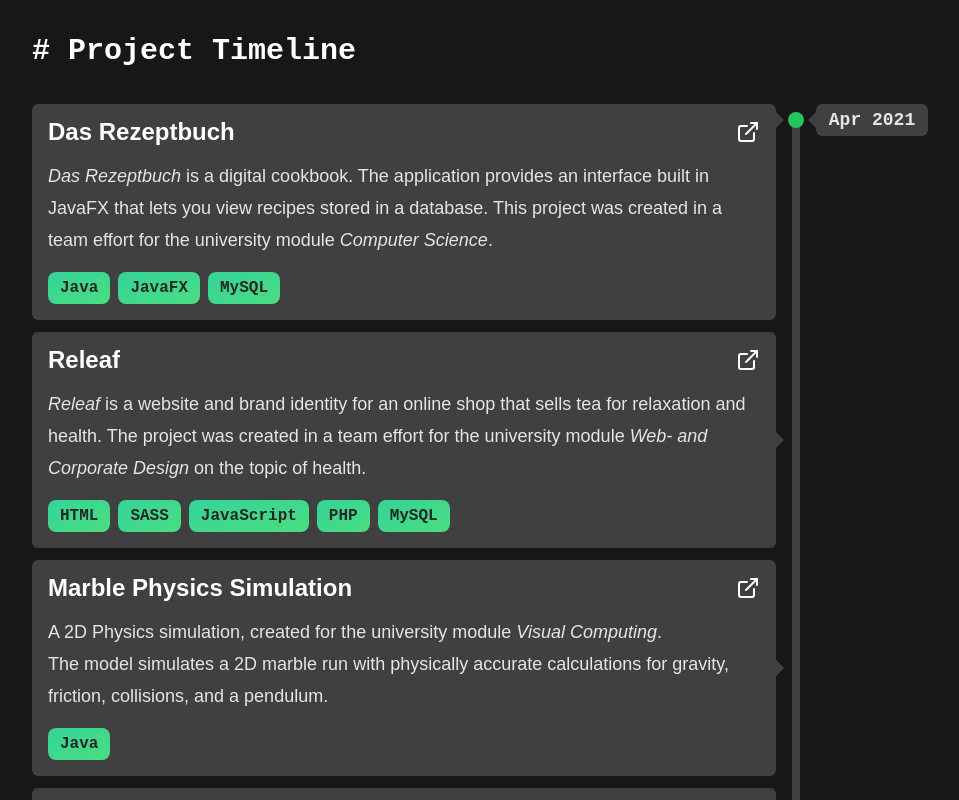
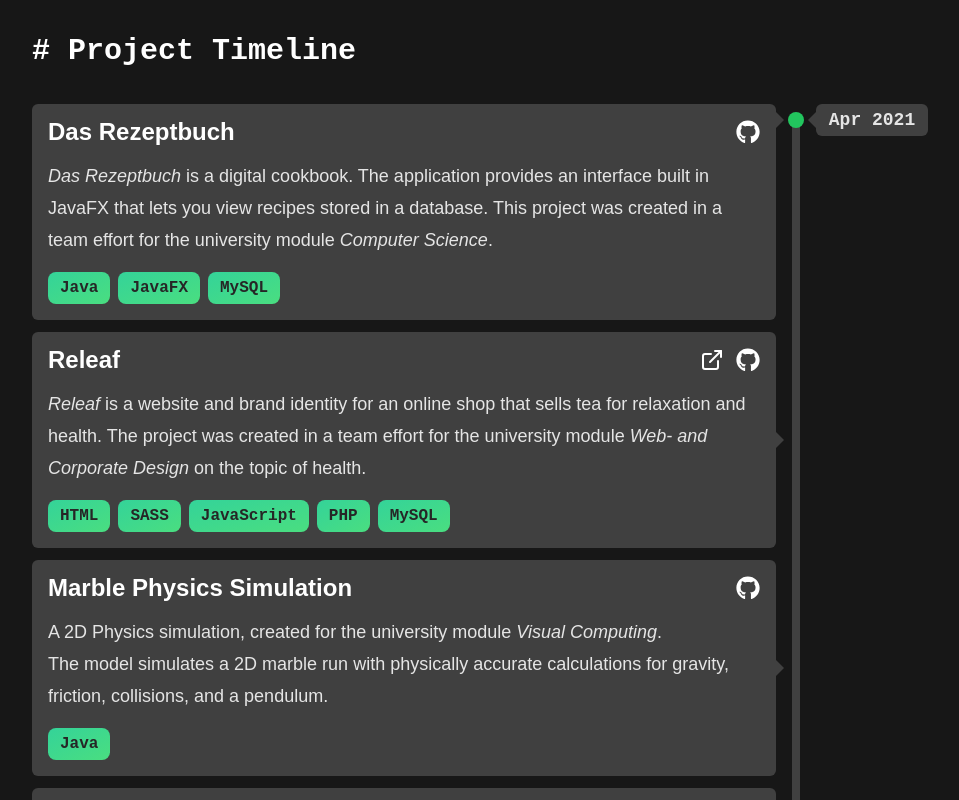
Before and after one commit to LucasOe/portfolio, a React (Vite) app: page / in a window 1280 px wide. Shown: the part 1280-2080 px from the top of the page, without its empty margins (160-1119 px from the left). Built offline with nearby package versions, Linux system fonts and the light colour scheme.

Commit message:
Add support for multiple links for Projects

```diff
--- a/src/components/Project.tsx
+++ b/src/components/Project.tsx
@@ -1,32 +1,45 @@
-import { FiExternalLink } from "react-icons/fi";
+import { ReactNode } from "react";
+import { IconContext } from "react-icons";
 import ReactMarkdown from "react-markdown";
 import Label from "./Label";
+
+type Link = {
+	to: string;
+	icon: ReactNode;
+};
 
 export type ProjectProps = {
 	description: string;
 	title: string;
-	link: string;
+	links: Link[];
 	stack: string[];
 	time: number;
 	arrowPosition: number;
 	arrowRef?: React.Ref<HTMLDivElement> | null;
 };
 
-export default function Project({ description, title, link, stack, arrowPosition, arrowRef }: ProjectProps) {
+export default function Project({ description, title, links, stack, arrowPosition, arrowRef }: ProjectProps) {
 	return (
 		<div className="flex w-full transition-transform duration-300 hover:-translate-x-2">
 			<div className="flex w-full flex-col space-y-4 rounded-md bg-neutral-700 p-4">
 				<div className="flex items-start justify-between">
 					<h3 className="m-0 leading-none">{title}</h3>
+					<div className="flex gap-3">
+						{links.map((link, index) => (
 							<a
-						href={link}
+								key={index}
+								href={link.to}
 								target="_blank"
 								rel="noreferrer"
 								aria-label={`${title} on Github`}
 								className="focus rounded-sm"
 							>
-						<FiExternalLink className="h-6 w-6 hover:text-green-400" />
+								<IconContext.Provider value={{ className: "h-6 w-6 hover:text-green-400" }}>
+									{link.icon}
+								</IconContext.Provider>
 							</a>
+						))}
+					</div>
 				</div>
 				<ReactMarkdown>{description}</ReactMarkdown>
 				<div className="flex flex-wrap gap-2">
--- a/src/pages/Home.tsx
+++ b/src/pages/Home.tsx
@@ -1,8 +1,8 @@
 import dedent from "dedent";
 import { BiBrush } from "react-icons/bi";
 import { BsPeople } from "react-icons/bs";
-import { FaReact } from "react-icons/fa";
-import { FiMonitor } from "react-icons/fi";
+import { FaGithub, FaReact } from "react-icons/fa";
+import { FiExternalLink, FiMonitor } from "react-icons/fi";
 import ReactMarkdown from "react-markdown";
 import ContactForm from "../components/ContactForm";
 import Header from "../components/Header";
@@ -36,7 +36,12 @@ export default function Home() {
 				projectProps={[
 					{
 						title: "Das Rezeptbuch",
-						link: "https://github.com/LucasOe/das-rezeptbuch",
+						links: [
+							{
+								to: "https://github.com/LucasOe/das-rezeptbuch",
+								icon: <FaGithub />,
+							},
+						],
 						stack: ["Java", "JavaFX", "MySQL"],
 						time: 1619820000,
 						arrowPosition: 0,
@@ -48,7 +53,16 @@ export default function Home() {
 					},
 					{
 						title: "Releaf",
-						link: "https://github.com/LucasOe/releaf",
+						links: [
+							{
+								to: "https://releaf.lucasoe.com",
+								icon: <FiExternalLink />,
+							},
+							{
+								to: "https://github.com/LucasOe/releaf",
+								icon: <FaGithub />,
+							},
+						],
 						stack: ["HTML", "SASS", "JavaScript", "PHP", "MySQL"],
 						time: 1635721200,
 						arrowPosition: 50,
@@ -60,7 +74,12 @@ export default function Home() {
 					},
 					{
 						title: "Marble Physics Simulation",
-						link: "https://github.com/LucasOe/marble-simulation",
+						links: [
+							{
+								to: "https://github.com/LucasOe/marble-simulation",
+								icon: <FaGithub />,
+							},
+						],
 						stack: ["Java"],
 						time: 1646089200,
 						arrowPosition: 50,
@@ -72,7 +91,12 @@ export default function Home() {
 					},
 					{
 						title: "Portfolio",
-						link: "https://github.com/LucasOe/portfolio",
+						links: [
+							{
+								to: "https://github.com/LucasOe/portfolio",
+								icon: <FaGithub />,
+							},
+						],
 						stack: ["Vite", "React", "Tailwind CSS", "TypeScript"],
 						time: 1659304800,
 						arrowPosition: 50,
@@ -84,7 +108,16 @@ export default function Home() {
 					},
 					{
 						title: "Tabletop Simulator API",
-						link: "https://github.com/LucasOe/tts-external-api",
+						links: [
+							{
+								to: "https://crates.io/crates/tts-external-api",
+								icon: <FiExternalLink />,
+							},
+							{
+								to: "https://github.com/LucasOe/tts-external-api",
+								icon: <FaGithub />,
+							},
+						],
 						stack: ["Rust"],
 						time: 1673910000,
 						arrowPosition: 100,
```
Lines whose indentation alone changed are shown as unchanged.
